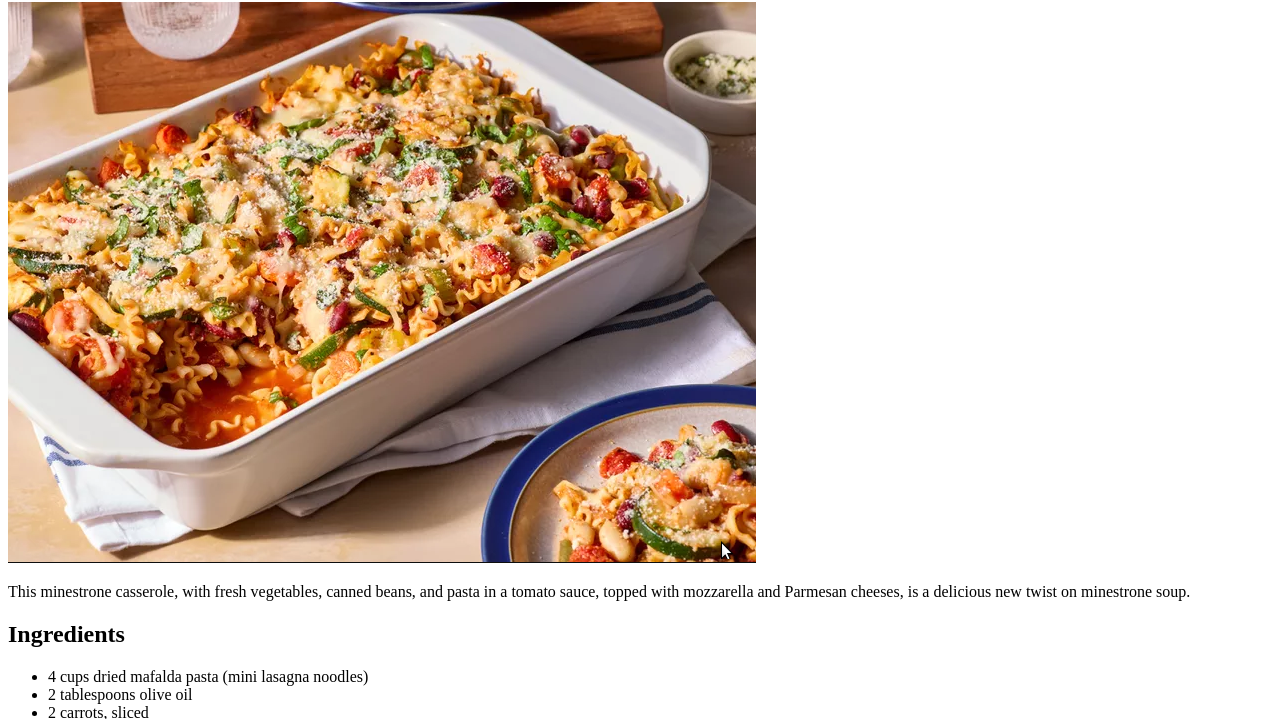
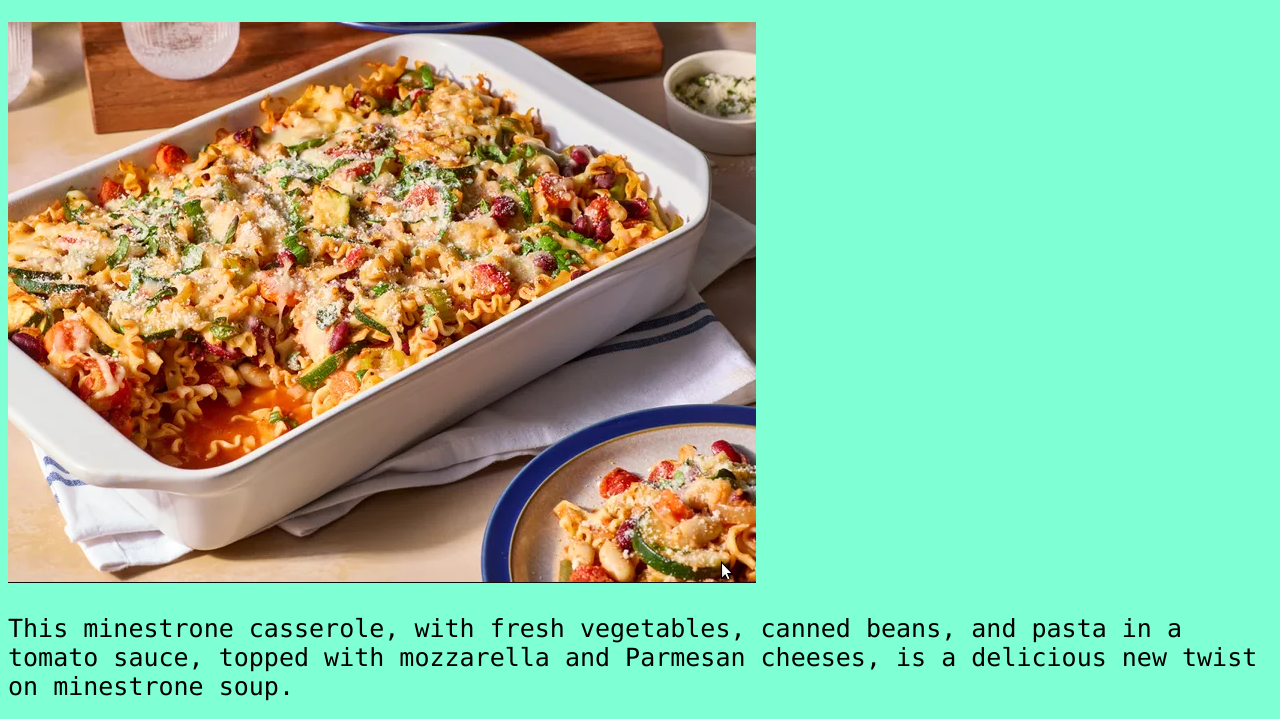
Before and after one commit to HAVICODE/odin-recipes, a plain HTML site: page recipes/casserole.html in a window 1280 px wide. Shown: the part 78-797 px from the top of the page. Drawn offline with Linux system fonts and the light colour scheme; files that its build step writes are made by us from their sources.

Commit message:
link css file to all recipe pages

```diff
--- a/recipes/casserole.html
+++ b/recipes/casserole.html
@@ -3,6 +3,7 @@
     <head>
         <meta charset="utf-8">
         <title>Minestrone Casserole</title>
+        <link rel="stylesheet" href="./styles.css">
     </head>
 
     <body>
```
Also changed, not shown: recipes/enchiladas.html (+1 -0 lines), recipes/pie.html (+1 -0 lines).
